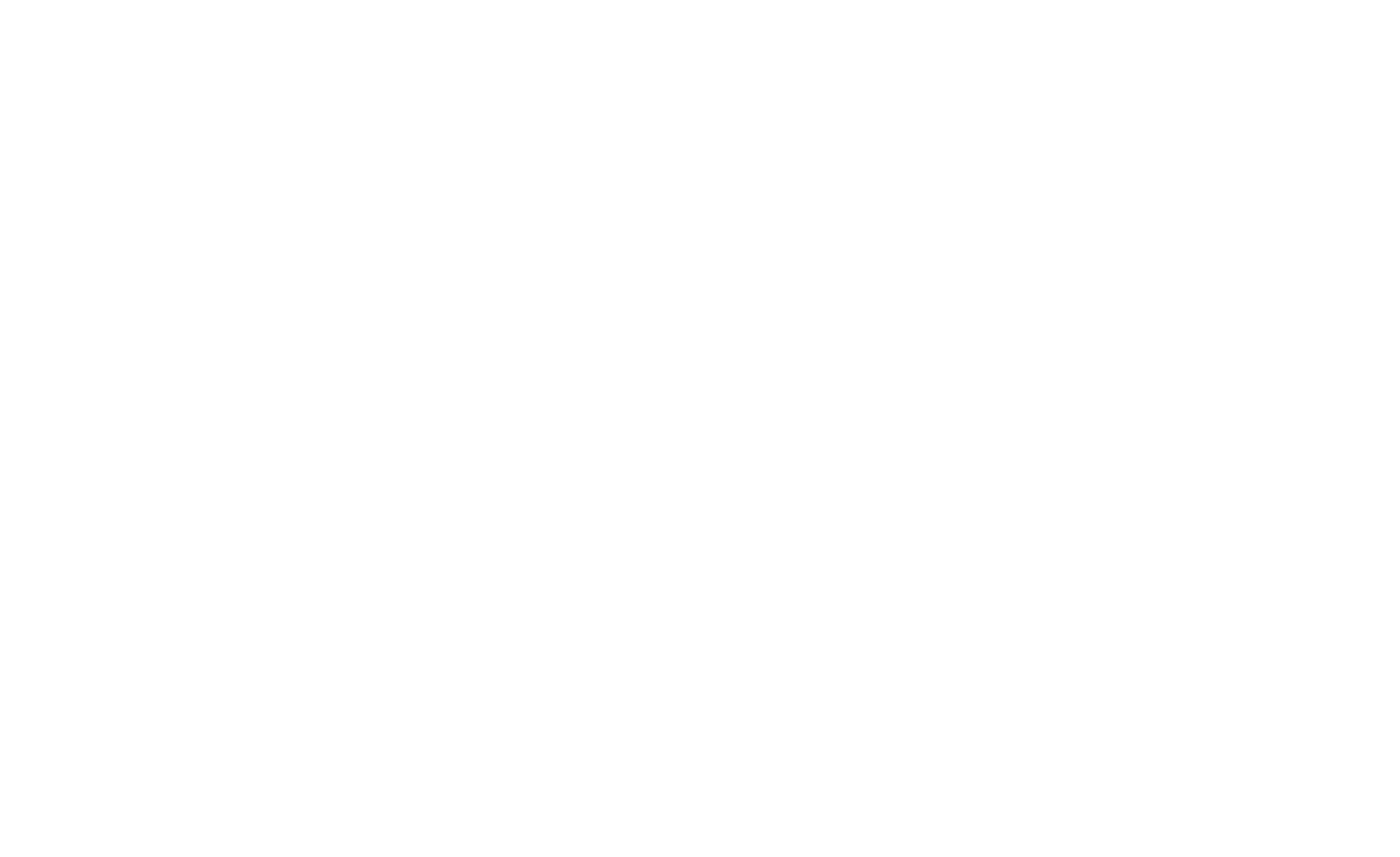
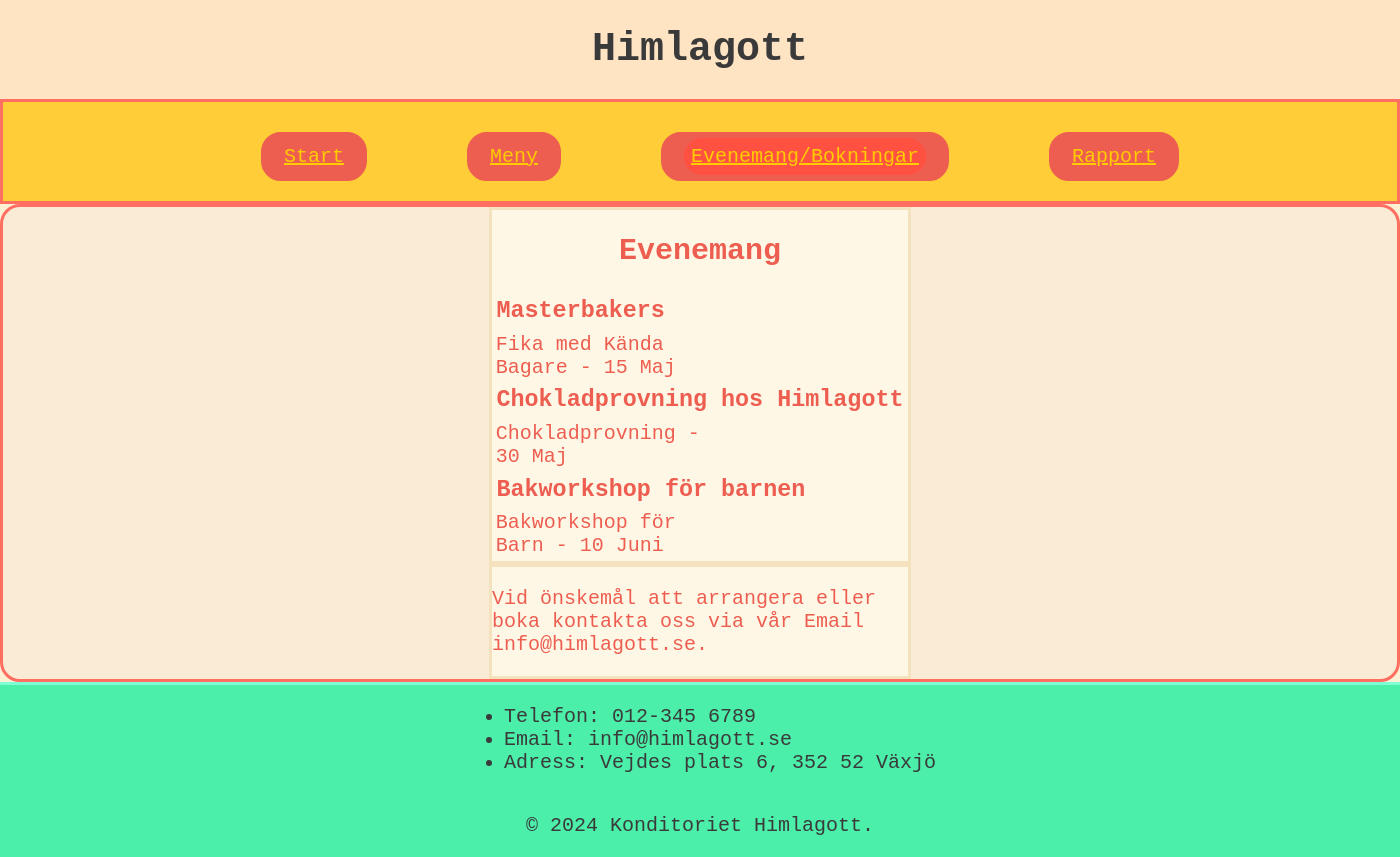
Before and after one commit to ValterBerglund/Webbteknik1-U3, a plain HTML site: page evenemang.html in a window 1280 px wide. Shown: the whole page, 1400 px wide, since content can reach past the window. Before the commit the page ends 800 px from the top, so only its background shows below. Drawn offline with Linux system fonts and the light colour scheme.

Commit message:
evenemangdone

```diff
--- a/css/styles.css
+++ b/css/styles.css
@@ -195,6 +195,11 @@ fieldset {
     flex-direction: column;
 }
 
+/* evenemang */
+.book {
+    max-width: 416px;
+}
+
 /* footer */
 footer {
     background-color: rgb(75, 239, 170);
--- a/evenemang.html
+++ b/evenemang.html
@@ -1,14 +1,55 @@
 <!DOCTYPE html>
-<html lang="en">
+<html lang="sv">
 
 <head>
     <meta charset="UTF-8">
     <meta name="viewport" content="width=device-width, initial-scale=1.0">
-    <title>Evenemang</title>
+    <title>Himlagott Evenemang/Bokningar</title>
+    <link rel="stylesheet" href="../css/styles.css">
 </head>
 
 <body>
-
+    <header>
+        <h1>Himlagott</h1>
+    </header>
+    <nav>
+        <ul>
+            <li><a href="index.html">Start</a></li>
+            <li><a href="menu.html">Meny</a></li>
+            <li><a href="evenemang.html" class="thispage">Evenemang/Bokningar</a></li>
+            <li><a href="rapport.html">Rapport</a></li>
+        </ul>
+    </nav>
+    <main>
+        <section class="items">
+            <h2 class="rubrik">Evenemang</h2>
+            <div class="item">
+                <h3>Masterbakers</h3>
+                <p>Fika med Kända Bagare - 15 Maj</p>
+            </div>
+            <div class="item">
+                <h3>Chokladprovning hos Himlagott</h3>
+                <p>Chokladprovning - 30 Maj</p>
+            </div>
+            <div class="item">
+                <h3>Bakworkshop för barnen</h3>
+                <p>Bakworkshop för Barn - 10 Juni</p>
+            </div>
+        </section>
+        <div class="items">
+            <p class="book">Vid önskemål att arrangera eller boka kontakta oss via vår Email info@himlagott.se.</p>
+        </div>
+    </main>
+    <footer>
+        <div class="kontakt">
+            <ul>
+                <li>Telefon: 012-345 6789</li>
+                <li>Email: info@himlagott.se</li>
+                <li>Adress: Vejdes plats 6, 352 52 Växjö</li>
+            </ul>
+        </div>
+        <p class="rubrik">&copy; 2024 Konditoriet Himlagott.</p>
+    </footer>
 </body>
 
 </html>
```
Also changed, not shown: formevenemang.html (deleted, +0 -14 lines), menu.html (+1 -1 lines).
